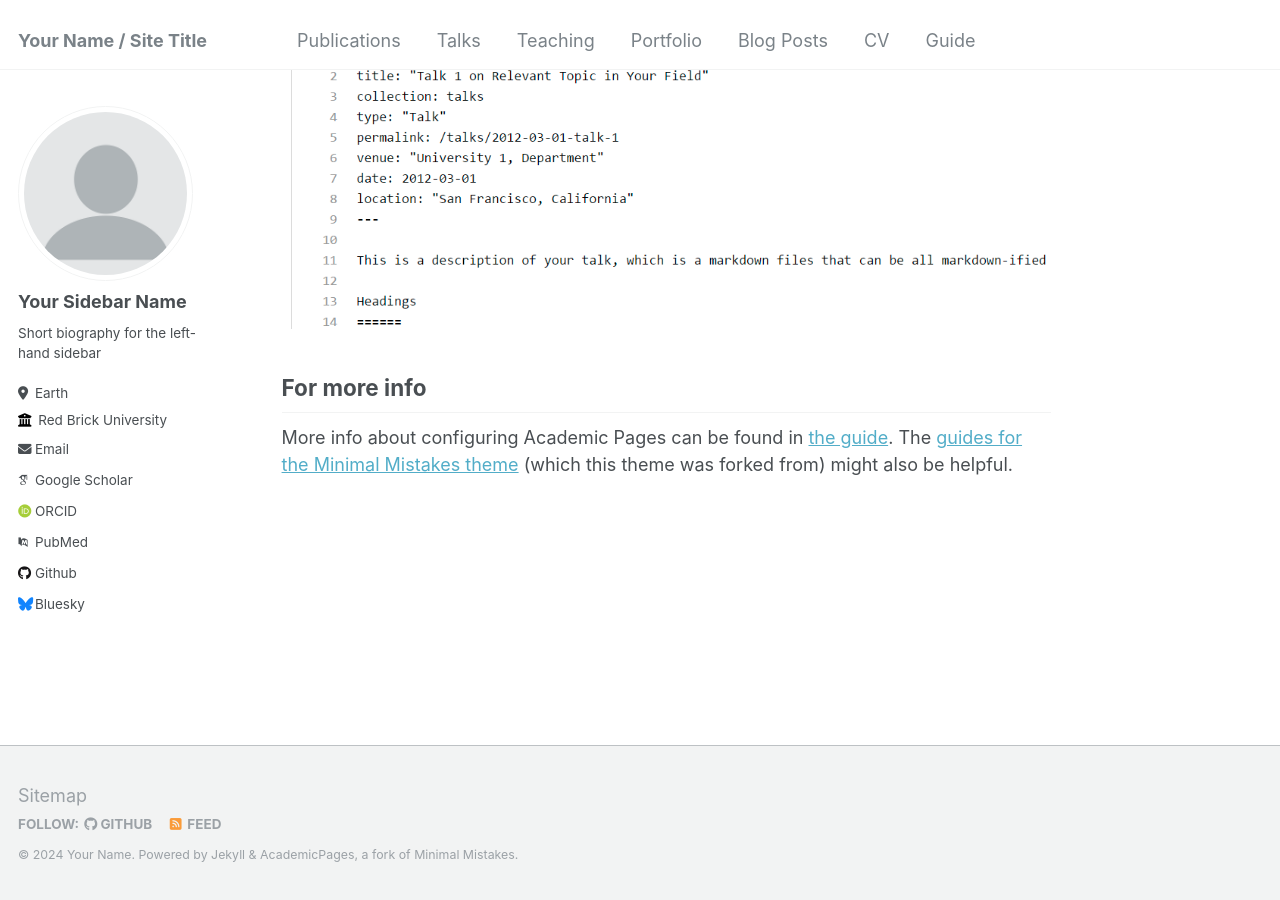
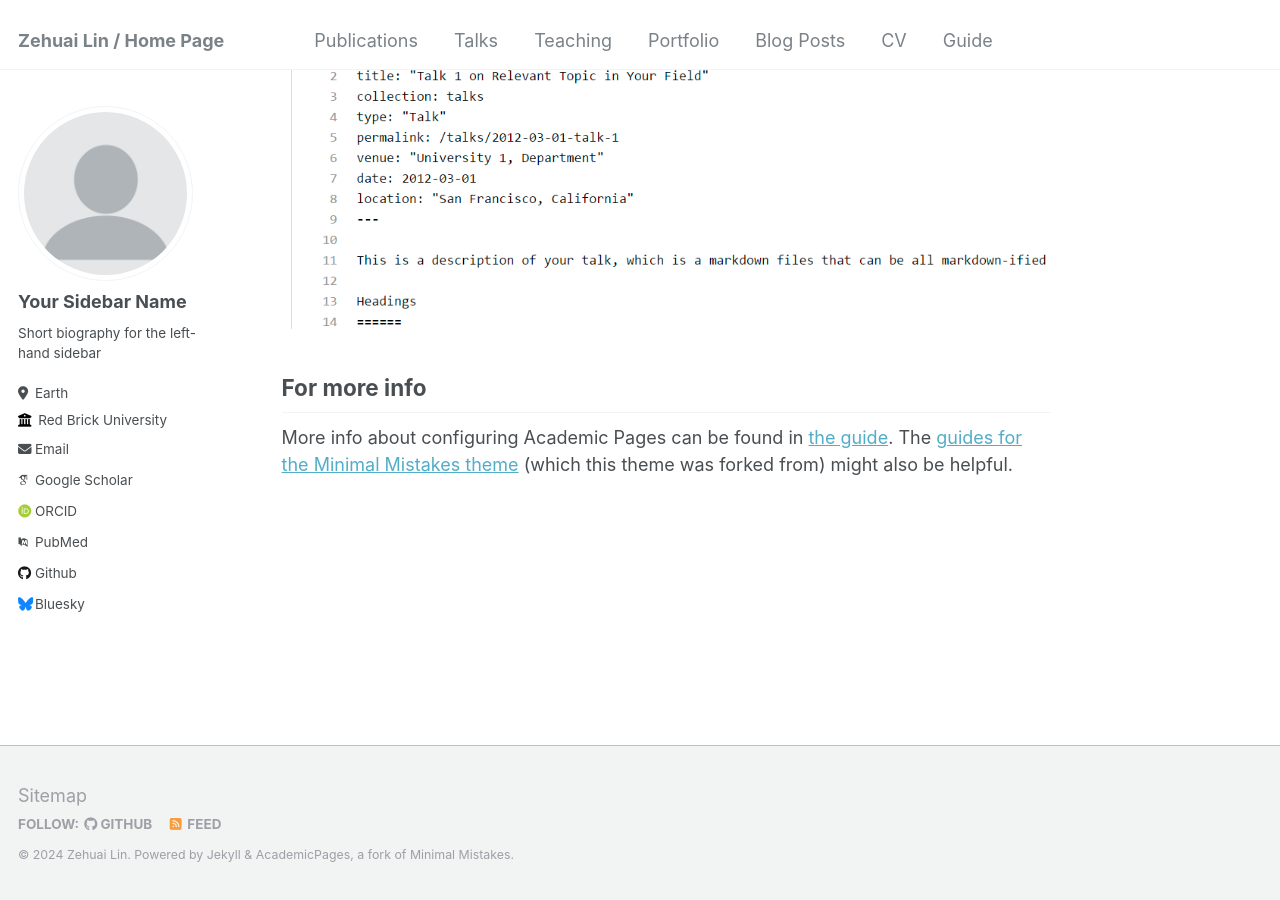
Before and after one commit to Zehuai0/Zehuai0.github.io, a Jekyll site: the page built from _pages/about.md, in a window 1280 px wide and 900 px high, scrolled down 2660 px. Built offline with Jekyll 4.4.1, drawn with Linux system fonts in a browser that asks for light colours; some web fonts are replaced.

Commit message:
Update _config.yml

```diff
--- a/_config.yml
+++ b/_config.yml
@@ -8,9 +8,9 @@
 
 # Basic Site Settings
 locale                   : "en-US"
-title                    : "Your Name / Site Title"
+title                    : "Zehuai Lin / Home Page"
 title_separator          : "-"
-name                     : &name "Your Name"
+name                     : &name "Zehuai Lin"
 description              : &description "personal description"
 url                      : https://academicpages.github.io # the base hostname & protocol for your site e.g. "https://mmistakes.github.io"
 baseurl                  : "" # the subpath of your site, e.g. "/blog"
```
